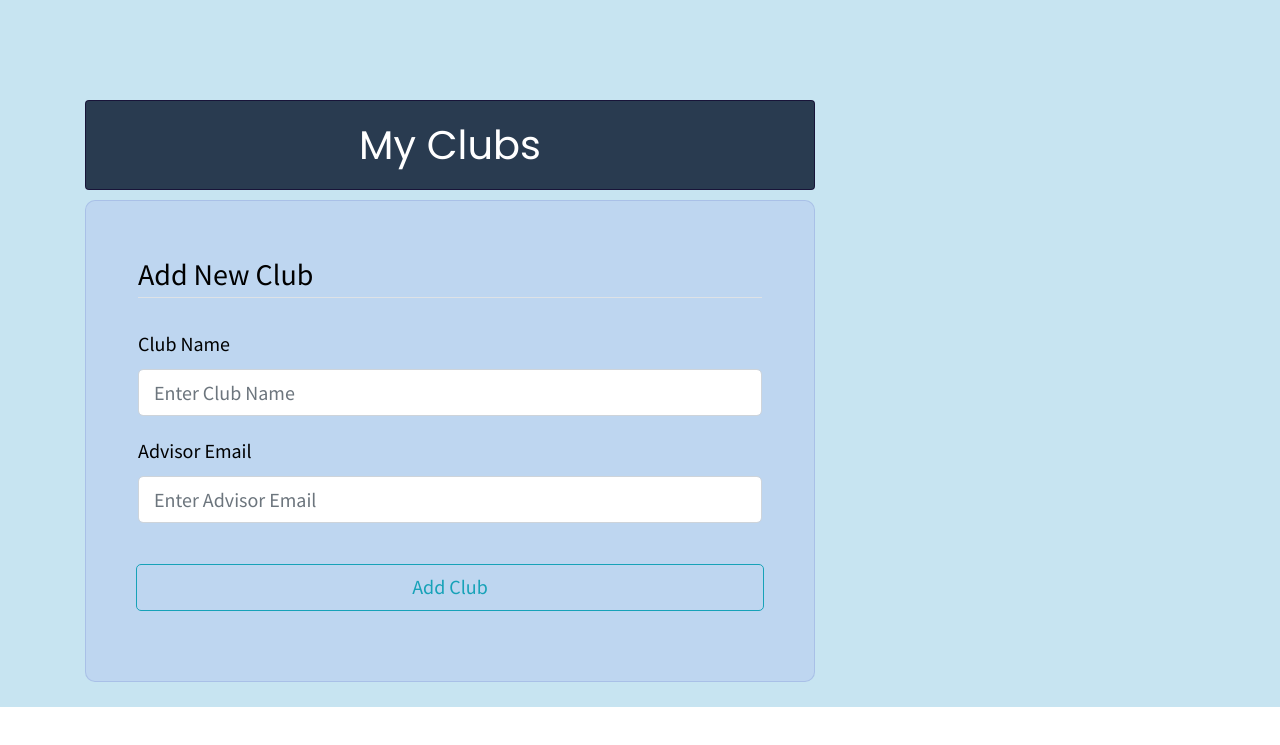
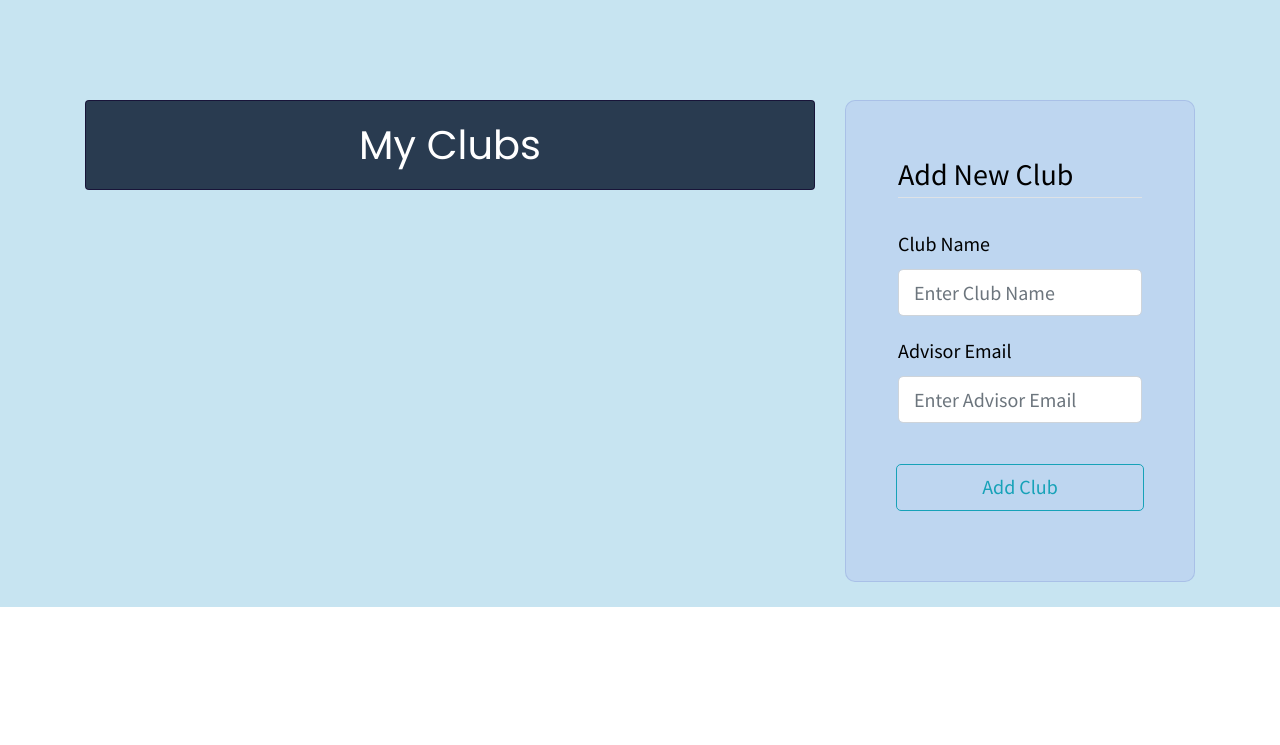
Before and after one commit to joanna131fan/clubsapp, a Flask app: page /user_clubs/1 in a window 1280 px wide. Shown: the part 55-800 px from the top of the page. Run offline with Flask 2, Linux system fonts and the light colour scheme; the visitor is signed in with stand-in values (Sample User, id 1); data comes from the database, SQL or seed files in the repository; data that the repository does not hold is empty; some libraries are stand-ins or nearby versions.

Commit message:
Update user_clubs.html

```diff
--- a/clubsapp/templates/user_clubs.html
+++ b/clubsapp/templates/user_clubs.html
@@ -7,6 +7,10 @@
       <p>Members: {{ club.members }}</p>
       <p>Advisor: {{ club.advisor }}</p>
     {% endfor %}
+  </div>
+{% endblock content %}
+{% block side_content %}
+  <div class="content-section">
     <form method="POST" action="">
       {{ form.hidden_tag() }}
       <fieldset class="form-group">
@@ -25,4 +29,4 @@
       </div>
     </form>
   </div>
-{% endblock content %}
+{% endblock side_content %}
```
